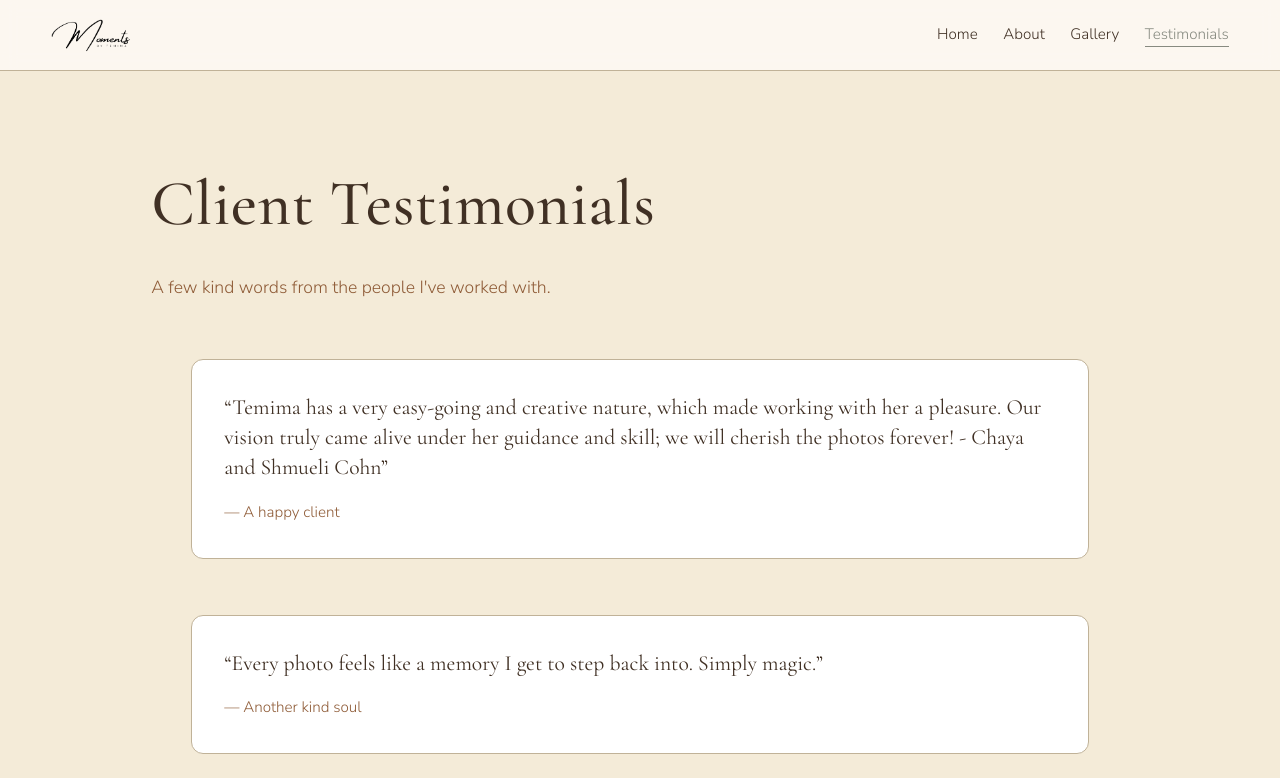
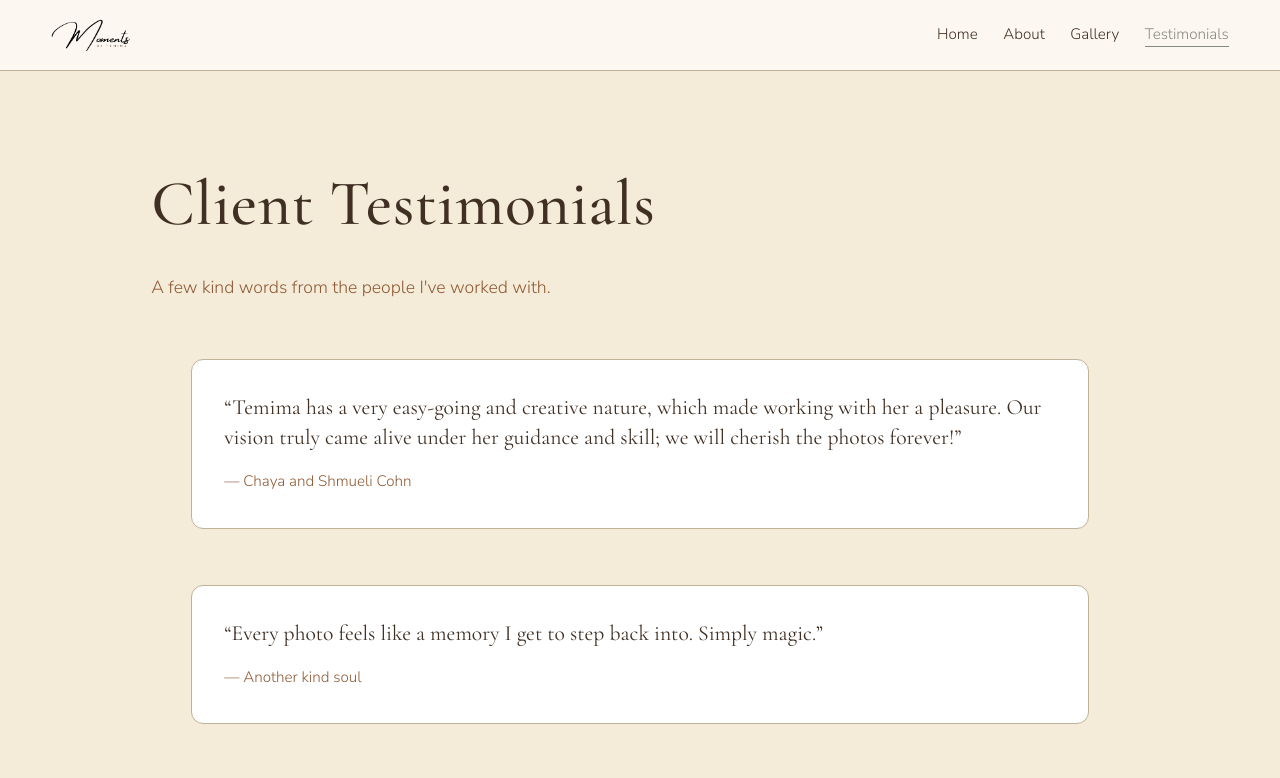
Before and after one commit to Ydavidovici/momentsByTemima, a React (Vite) app: page /testimonials in a window 1280 px wide. Shown: the top 778 px of the page. Built offline with nearby package versions, Linux system fonts and the light colour scheme.

Commit message:
fixed testimonials

```diff
--- a/src/pages/Testimonials.jsx
+++ b/src/pages/Testimonials.jsx
@@ -2,8 +2,8 @@
 const testimonials = [
     {
         id: 1,
-        quote: "Temima has a very easy-going and creative nature, which made working with her a pleasure. Our vision truly came alive under her guidance and skill; we will cherish the photos forever! - Chaya and Shmueli Cohn",
-        author: "A happy client",
+        quote: "Temima has a very easy-going and creative nature, which made working with her a pleasure. Our vision truly came alive under her guidance and skill; we will cherish the photos forever!",
+        author: "Chaya and Shmueli Cohn",
     },
     {
         id: 2,
```
